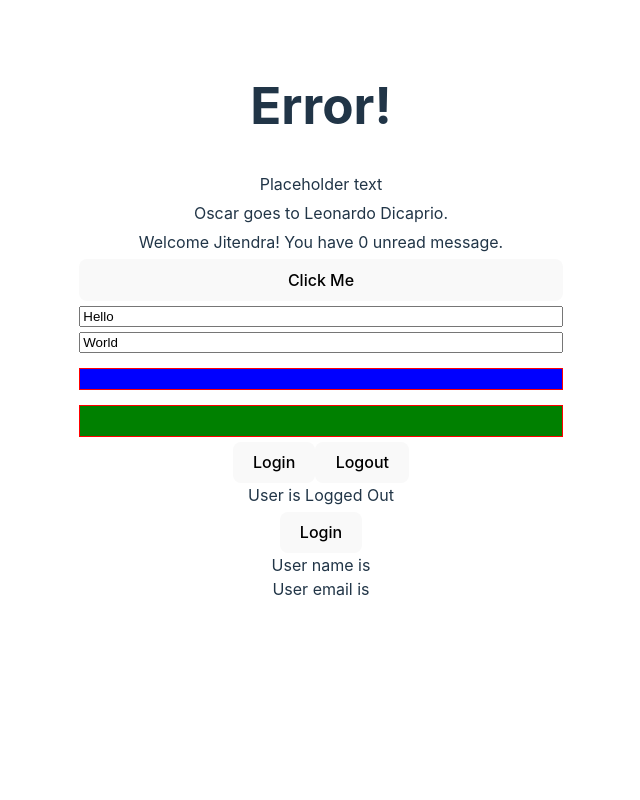
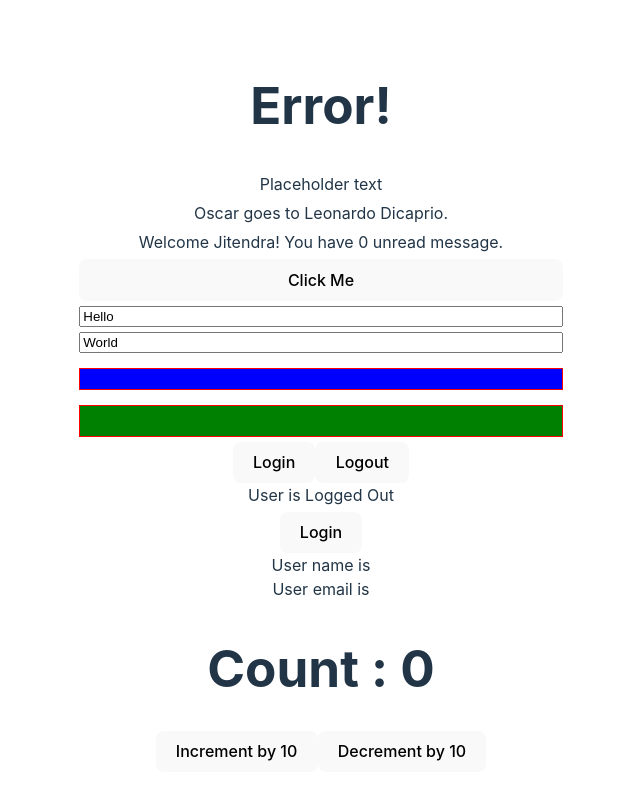
Before and after one commit to jitendrasuthar1998/react-interview-questions, a React (Vite) app: page / in a window 1280 px wide. Shown: the part 500-1300 px from the top of the page, without its empty margins (319-959 px from the left). Before the commit the page ends 1133 px from the top, so only its background shows below. Built offline with nearby package versions, Linux system fonts and the light colour scheme.

Commit message:
added types to useReducer hook:

```diff
--- a/src/typescript/Demo.tsx
+++ b/src/typescript/Demo.tsx
@@ -10,6 +10,7 @@
 import Container from "./TsComponents/Container";
 import LoggedIn from "./TsComponents/LoggedIn";
 import User from "./TsComponents/User";
+import Counter from "./TsComponents/Counter";
 
 const TypeScriptDemo = () => {
   const personName = {
@@ -83,6 +84,8 @@
       <LoggedIn/>
 
       <User/>
+
+      <Counter/>
     </div>
   );
 };
--- /dev/null
+++ b/src/typescript/TsComponents/Counter.tsx
@@ -0,0 +1,40 @@
+import React, { useReducer } from "react";
+
+type CounterState = {
+    count : number
+}
+
+type CounterAction = {
+    type: string;
+    payload: number;
+}
+
+const initialState = { count: 0 };
+
+function reducer(state: CounterState, action: CounterAction) {
+  switch (action.type) {
+    case "increment":
+      return { count: state.count + action.payload };
+
+    case "decrement":
+      return { count: state.count - action.payload };
+
+    default:
+      return state;
+  }
+}
+
+const Counter = () => {
+
+    const [state, dispatch] = useReducer(reducer, initialState);
+
+  return <div>
+    <h1>Count : {state.count}</h1>
+
+    <button onClick={()=> dispatch({type:"increment", payload:10})}>Increment by 10</button>
+
+    <button onClick={()=> dispatch({type:"decrement", payload:10})}>Decrement by 10</button>
+  </div>;
+};
+
+export default Counter;
```
